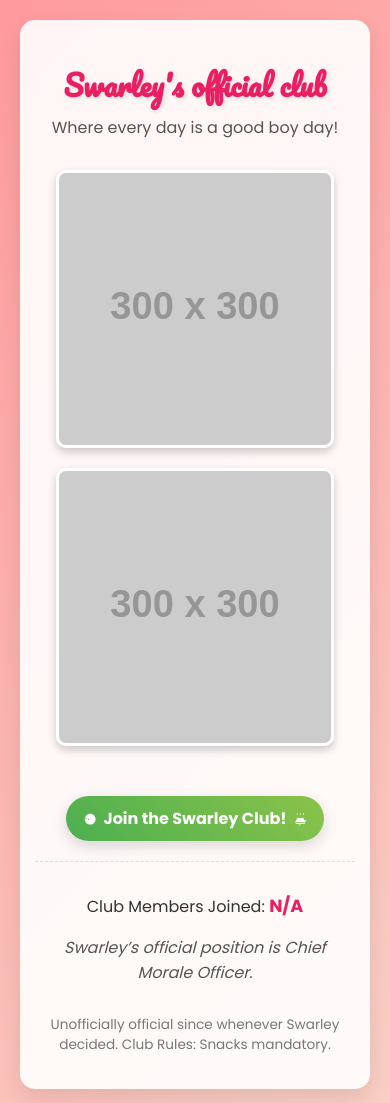
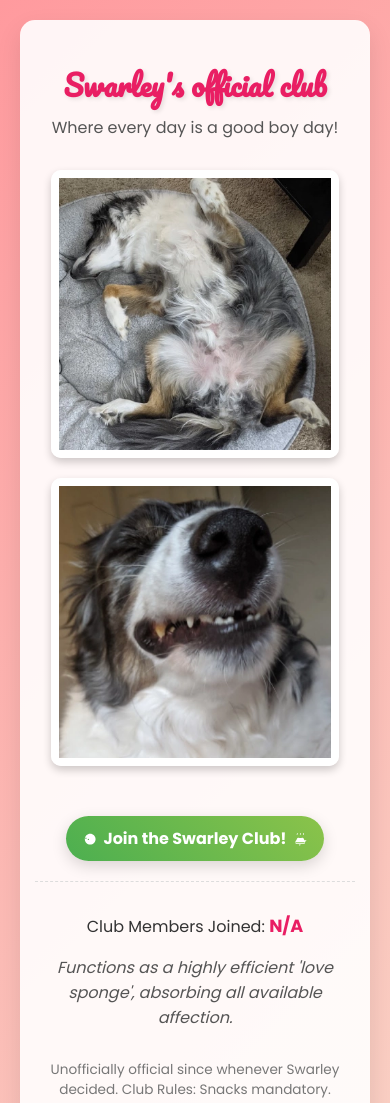
Before and after one commit to mblackman/swarley-club, a plain HTML site: page index.html in a window 390 px wide. Shown: the top 1103 px of the page. Drawn offline with nearby package versions, Linux system fonts and the light colour scheme; no server answers; placeholder pictures from the web are drawn by us.

Commit message:
Pictures and stuff

```diff
--- a/index.html
+++ b/index.html
@@ -17,9 +17,18 @@
 
         <main>
             <div class="dog-pics">
-                <img src="https://placehold.co/300x300/FFC107/FFF?text=Swarley+Pic+1" alt="Picture of Swarley 1" class="dog-pic" id="swarley1">
-                <img src="https://placehold.co/300x300/4CAF50/FFF?text=Swarley+Pic+2" alt="Picture of Swarley 2" class="dog-pic" id="swarley2">
-                </div>
+                <picture class="dog-pic">
+                    <source srcset="images/swarley-1.webp" type="image/webp">
+                    <source srcset="images/swarley-1.jpg" type="image/jpeg">
+                    <img src="images/swarley-1.jpg" alt="Picture of Swarley 1" id="swarley1">
+                  </picture>
+
+                  <picture class="dog-pic">
+                    <source srcset="images/swarley-2.webp" type="image/webp">
+                    <source srcset="images/swarley-2.jpg" type="image/jpeg">
+                    <img src="images/swarley-2.jpg" alt="Picture of Swarley 2" id="swarley2">
+                  </picture>
+            </div>
 
             <button id="joinButton">
                 <svg class="icon paw" xmlns="http://www.w3.org/2000/svg" viewBox="0 0 512 512">
@@ -33,7 +42,7 @@
 
             <div class="stats">
                 <p>Club Members Joined: <span id="memberCount">Loading...</span></p>
-                <p id="swarleyFact" class="swarley-fact">Loading Swarley wisdom...</p>
+                <p id="swarleyFact" class="swarley-fact"></p>
             </div>
         </main>
 
--- a/script.js
+++ b/script.js
@@ -1,5 +1,4 @@
 document.addEventListener('DOMContentLoaded', () => {
-    // --- Element Selection ---
     const joinButton = document.getElementById('joinButton');
     const dogPics = document.querySelectorAll('.dog-pic');
     const memberCountSpan = document.getElementById('memberCount');
@@ -12,16 +11,20 @@ document.addEventListener('DOMContentLoaded', () => {
 
     // --- Swarley Facts ---
     const facts = [
-        "Swarley secretly believes the vacuum cleaner is a noisy sheep.",
-        "Swarley has hidden exactly 17 squeaky toys. Location classified.",
-        "Swarley's favorite shape is 'treat'.",
-        "Swarley invented the 'zoomies' as a form of interpretive dance.",
-        "Swarley dreams in smells, mostly of cheese and adventure.",
-        "If Swarley had thumbs, he'd use them for opening treat bags.",
-        "Swarley considers car rides a spectator sport.",
-        "Swarley is fluent in three languages: Tail Wag, Head Tilt, and Sigh.",
-        "Swarley’s official position is Chief Morale Officer.",
-        "Swarley maintains that squirrels are just fuzzy park terrorists."
+        "Accepts pats with tiny, appreciative whimpers.",
+        "A distinguished gentleman rocking the senior dog vibe.",
+        "Finds pure joy frolicking in freshly fallen snow.",
+        "Considers snow and grass to be seasonal delicacies.",
+        "Once cleared a coffee table in a single leap, just because.",
+        "Achieves supersonic flight speeds (only in his dreams).",
+        "Believes water belongs strictly inside the bowl. No exceptions.",
+        "Fondly remembers his 'Era of Maximum Fluffiness'.",
+        "Warning: May cause spontaneous hugging due to extreme natural fluffiness.",
+        "Possesses a signature scent known only as 'Eau de Swarley'.",
+        " A professional cuddler and human bed-warming expert.",
+        "Views overly-fluffy white dogs with deep suspicion.",
+        "Functions as a highly efficient 'love sponge', absorbing all available affection.",
+        "An aspiring interior designer, known for spontaneous bed rearrangement."
     ];
 
     function displayRandomFact() {
@@ -38,7 +41,7 @@ document.addEventListener('DOMContentLoaded', () => {
     async function fetchInitialCount() {
         if (!memberCountSpan) return; // Exit if span not found
         try {
-            const response = await fetch(counterApiUrl, { method: 'GET' }); // Explicitly GET
+            const response = await fetch(counterApiUrl, { method: 'GET' });
             if (!response.ok) {
                  throw new Error(`HTTP error! status: ${response.status}`);
             }
@@ -53,9 +56,9 @@ document.addEventListener('DOMContentLoaded', () => {
 
     // Function to increment count via Worker (using POST) and update display
     async function incrementAndFetchCounter() {
-        if (!memberCountSpan) return; // Exit if span not found
+        if (!memberCountSpan) return;
         try {
-            const response = await fetch(counterApiUrl, { method: 'POST' }); // Use POST to signal increment
+            const response = await fetch(counterApiUrl, { method: 'POST' });
             if (!response.ok) {
                  let errorMsg = `HTTP error! status: ${response.status}`;
                 try { const errorData = await response.json(); errorMsg += `, Message: ${errorData.error || 'Unknown KV Error'}`; } catch (e) {/*Ignore*/}
@@ -65,7 +68,6 @@ document.addEventListener('DOMContentLoaded', () => {
             memberCountSpan.textContent = data.count ?? 'Error!';
         } catch (error) {
             console.error("Failed to increment or update counter:", error);
-            // Optionally revert text or show previous known good value if needed
             memberCountSpan.textContent = 'Error!';
         }
     }
@@ -82,14 +84,20 @@ document.addEventListener('DOMContentLoaded', () => {
 
             // --- Actions to perform on EVERY click ---
             try { confetti({ /* ... confetti options ... */ }); } catch (e) { console.error("Confetti error:", e); }
-            dogPics.forEach(pic => pic.classList.add('dancing'));
+            dogPics.forEach((pic, index) => {
+                if (index % 2 === 0) {
+                    pic.classList.add('dancing-1');
+                } else {
+                    pic.classList.add('dancing-2');
+                }
+            });
             if (barkSound) { try { barkSound.currentTime = 0; await barkSound.play(); } catch (e) { console.error("Audio play failed:", e); } }
 
             // --- Conditional Counter Increment ---
             if (!localStorage.getItem(localStorageKey)) {
                 // First click in this browser
                 console.log("First join from this browser. Incrementing counter...");
-                await incrementAndFetchCounter(); // Call the INCREMENT function
+                await incrementAndFetchCounter();
                 localStorage.setItem(localStorageKey, 'true');
             } else {
                 // Repeat click
@@ -99,12 +107,15 @@ document.addEventListener('DOMContentLoaded', () => {
 
             // --- Actions after conditional logic ---
             setTimeout(() => {
-                dogPics.forEach(pic => pic.classList.remove('dancing'));
+                dogPics.forEach(pic => {
+                    pic.classList.remove('dancing-1');
+                    pic.classList.remove('dancing-2');
+                });
                 joinButton.disabled = false;
                 console.log("Stopping the dance.");
-            }, 4000); // 4 seconds delay
+            }, 4000);
 
-        }); // End of event listener
+        });
     } else {
         console.error("Join button not found!");
     }
--- a/style.css
+++ b/style.css
@@ -11,7 +11,7 @@ body {
     padding: 20px;
     box-sizing: border-box;
     /* IMPORTANT: Replace with path to your cursor file (e.g., 32x32 .png or .cur) */
-    cursor: url('images/paw-cursor.png'), auto;
+    cursor: url('images/swarley-paw.png'), auto;
 }
 /* Ensure interactive elements use pointer cursor */
 button, a, input, select, textarea {
@@ -67,10 +67,17 @@ header .subtitle {
     min-width: 200px;
     height: auto;
     border-radius: 10px;
-    border: 5px solid #fff;
+    border: 8px solid #fff;
     box-shadow: 0 4px 8px rgba(0, 0, 0, 0.2);
     transition: transform 0.3s ease;
 }
+
+.dog-pic img {
+    display: block;
+    width: 100%;
+    height: auto;
+}
+
 .dog-pic:hover {
     transform: scale(1.03);
 }
@@ -166,7 +173,7 @@ footer {
 }
 
 /* --- Keyframe Animations --- */
-@keyframes dance {
+@keyframes dance-1 {
     0% { transform: rotate(-4deg) translateY(0px) scale(1); }
     25% { transform: rotate(0deg) translateY(-8px) scale(1.02); }
     50% { transform: rotate(4deg) translateY(0px) scale(1); }
@@ -174,9 +181,21 @@ footer {
     100% { transform: rotate(-4deg) translateY(0px) scale(1); }
 }
 
+@keyframes dance-2 {
+    0% { transform: rotate(4deg) translateY(0px) scale(1); }
+    25% { transform: rotate(0deg) translateY(-8px) scale(1.02); }
+    50% { transform: rotate(-4deg) translateY(0px) scale(1); }
+    75% { transform: rotate(0deg) translateY(-8px) scale(1.02); }
+    100% { transform: rotate(4deg) translateY(0px) scale(1); }
+}
+
 /* Class to apply the dance animation */
-.dancing {
-    animation: dance 0.6s ease-in-out infinite alternate;
+.dancing-1 {
+    animation: dance-1 0.6s ease-in-out infinite alternate;
+}
+
+.dancing-2 {
+    animation: dance-2 0.6s ease-in-out infinite alternate;
 }
 
 /* Header fade in animation */
@@ -217,7 +236,7 @@ footer {
     .dog-pic {
         max-width: 85%;
         min-width: 0;
-        border-width: 3px;
+        border-width: 8px;
     }
 
     /* Adjust button size */
```
Also changed, not shown: functions/counter.js (+3 -12 lines), images/swarley-1.jpg (added), images/swarley-1.webp (added), images/swarley-2.jpg (added), images/swarley-2.webp (added), images/swarley-paw.png (added).
